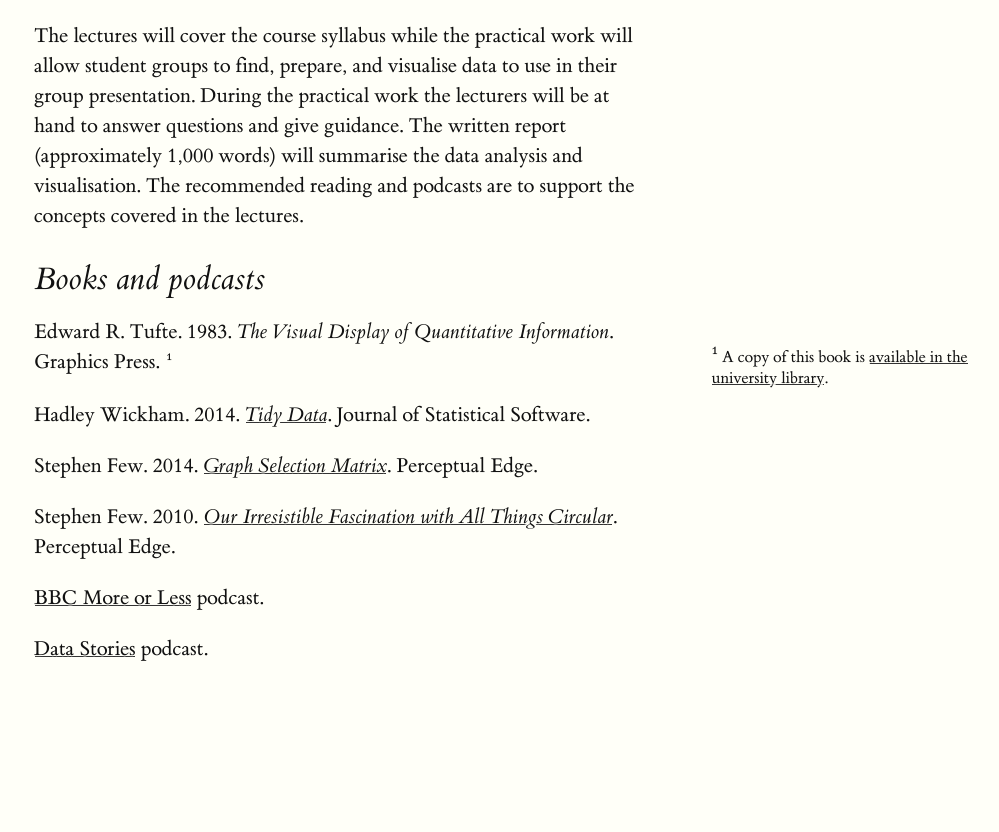
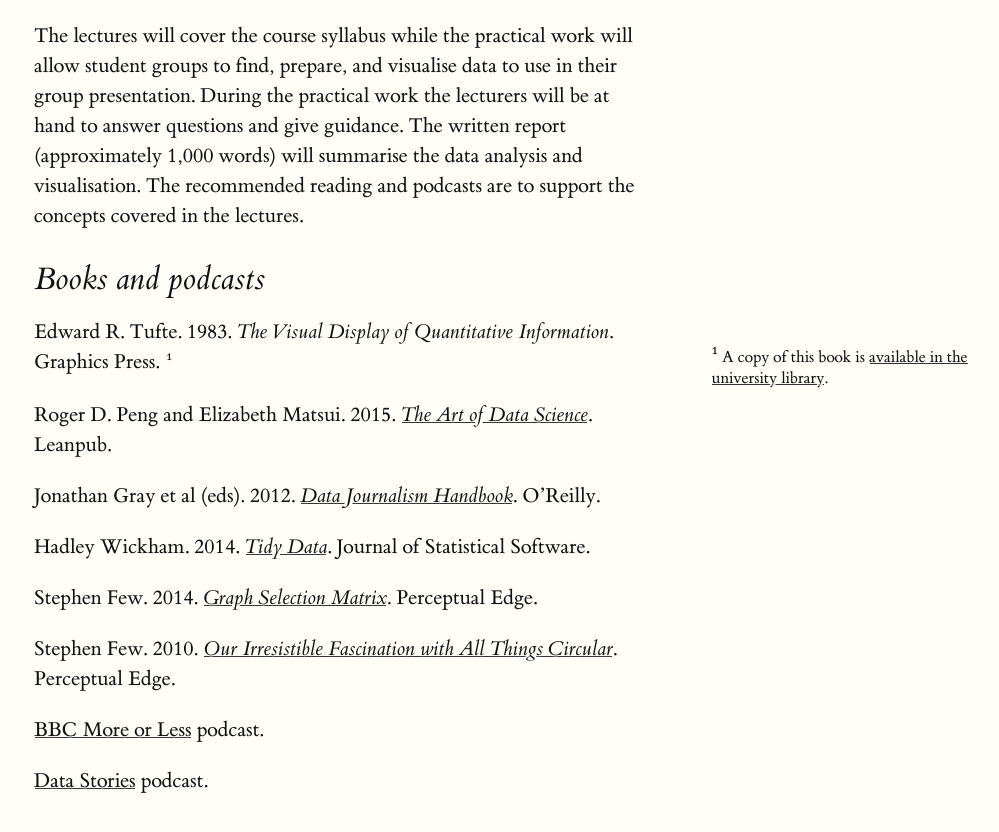
Before and after one commit to flother/data-acq-viz, a Jekyll site: the page built from index.md, in a window 1280 px wide and 900 px high, scrolled down 4315 px. Shown: the top 832 px of the window, without its empty margins (126-1125 px from the left). Built offline with Jekyll 4.4.1, drawn with Linux system fonts in a browser that asks for light colours; before the commit the page ends 5083 px from its top, so only the background shows below that.

Commit message:
Add Data Journalism Handbook and The Art of Data Science books

```diff
--- a/index.md
+++ b/index.md
@@ -134,19 +134,25 @@
 <input type="checkbox" id="sn-bookcopy" class="margin-toggle"/>
 <span class="sidenote">A copy of this book is <a href="http://leitir.is/primo_library/libweb/action/display.do?fn=search&recIds=ICE01_PRIMO001356766&tabs=locationsTab">available in the university library</a>.</span>
 
-Hadley Wickham. 2014. [*Tidy Data*] [ref1]. Journal of Statistical Software.
+Roger D. Peng and Elizabeth Matsui. 2015. [*The Art of Data Science*] [ref1]. Leanpub.
 
-Stephen Few. 2014. [*Graph Selection Matrix*] [ref2]. Perceptual Edge.
+Jonathan Gray et al (eds). 2012. [*Data Journalism Handbook*] [ref2]. O'Reilly.
 
-Stephen Few. 2010. [*Our Irresistible Fascination with All Things Circular*] [ref3]. Perceptual Edge.
+Hadley Wickham. 2014. [*Tidy Data*] [ref3]. Journal of Statistical Software.
 
-[BBC More or Less] [ref4] podcast.
+Stephen Few. 2014. [*Graph Selection Matrix*] [ref4]. Perceptual Edge.
 
-[Data Stories] [ref5] podcast.
+Stephen Few. 2010. [*Our Irresistible Fascination with All Things Circular*] [ref5]. Perceptual Edge.
+
+[BBC More or Less] [ref6] podcast.
+
+[Data Stories] [ref7] podcast.
 
 
-[ref1]: http://www.jstatsoft.org/article/view/v059i10/v59i10.pdf
-[ref2]: https://www.perceptualedge.com/articles/misc/Graph_Selection_Matrix.pdf
-[ref3]: http://www.perceptualedge.com/articles/visual_business_intelligence/our_fascination_with_all_things_circular.pdf
-[ref4]: http://www.bbc.co.uk/programmes/p02nrss1
-[ref5]: http://datastori.es/
+[ref1]: https://leanpub.com/artofdatascience
+[ref2]: http://datajournalismhandbook.org/
+[ref3]: http://www.jstatsoft.org/article/view/v059i10/v59i10.pdf
+[ref4]: https://www.perceptualedge.com/articles/misc/Graph_Selection_Matrix.pdf
+[ref5]: http://www.perceptualedge.com/articles/visual_business_intelligence/our_fascination_with_all_things_circular.pdf
+[ref6]: http://www.bbc.co.uk/programmes/p02nrss1
+[ref7]: http://datastori.es/
```
